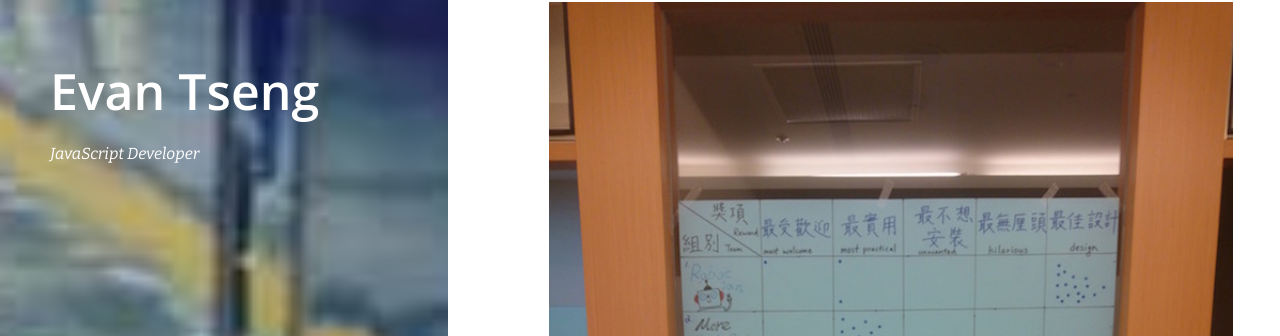
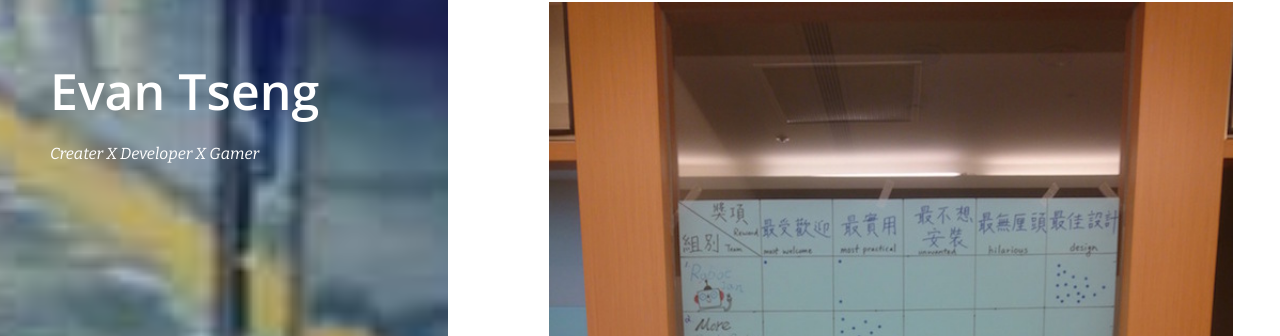
Before and after one commit to evanxd/blog, a Jekyll site: the page built from index.html, in a window 1280 px wide. Shown: the part 2381-2717 px from the top of the page. Built offline with Jekyll 4.4.1, drawn with Linux system fonts in a browser that asks for light colours; nearby versions of some CDN libraries; Markdown is read by kramdown in place of the engine named in the settings.

Commit message:
Update _config.yml

```diff
--- a/_config.yml
+++ b/_config.yml
@@ -1,6 +1,6 @@
 # Site settings
 title: 'Evan Tseng'
-tagline: 'JavaScript Developer'
+tagline: 'Creater X Developer X Gamer'
 sidebar_image: /images/cover.jpg
 
 # Build settings
```
